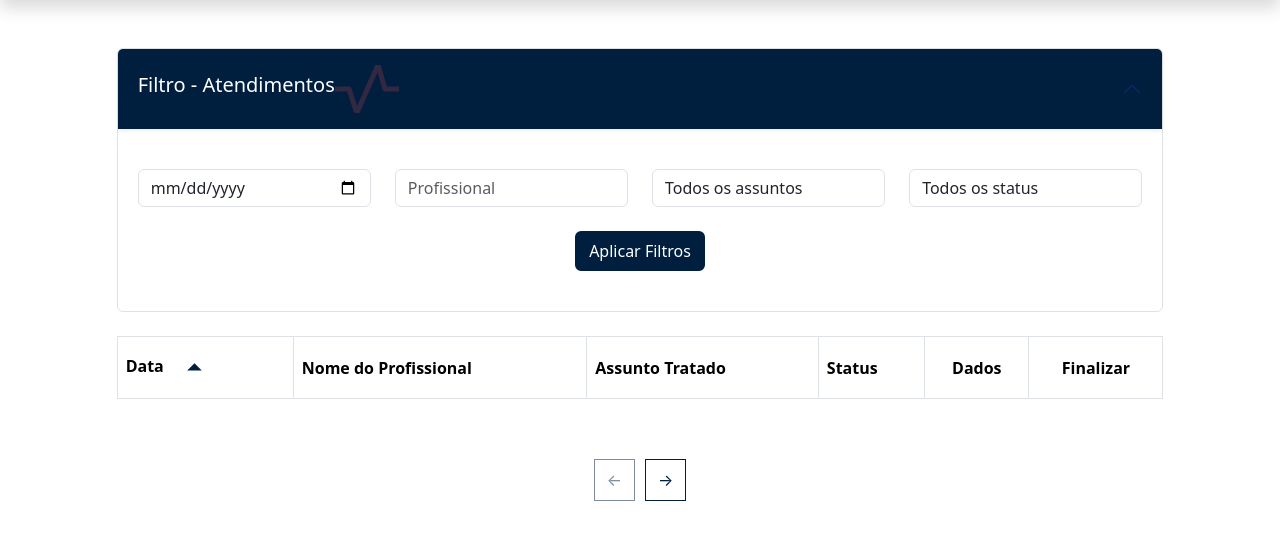
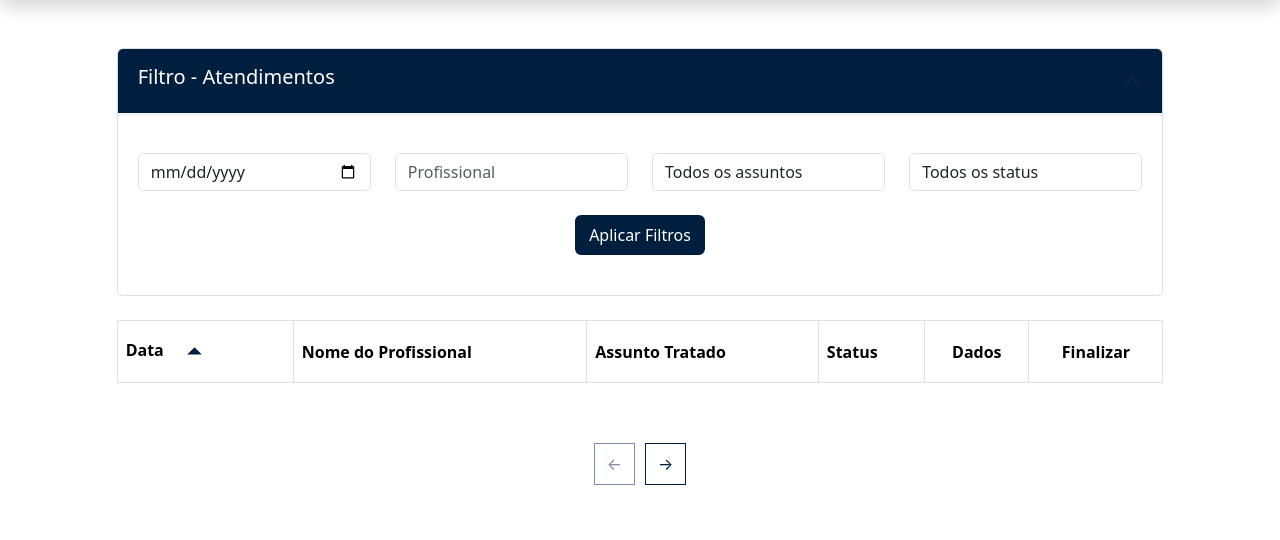
Before and after one commit to thiagormoura/relacionamento_medico-HRG, a PHP site: page /historico.php in a window 1280 px wide. Shown: the part 189-729 px from the top of the page. Run offline with PHP 8.4, Linux system fonts and the light colour scheme; data that the repository does not hold is empty; some libraries are stand-ins or nearby versions.

Commit message:
ajustes corretos

```diff
--- a/historico.php
+++ b/historico.php
@@ -93,34 +93,6 @@ $totalPaginas = ceil($totalRegistros / $registrosPorPagina);
         color: black;
         text-decoration: none;
     }
-    .loading svg polyline {
-        fill: none;
-        stroke-width: 5;
-        stroke-linecap: round;
-        stroke-linejoin: round;
-    }
-
-    .loading svg polyline#back {
-        fill: none;
-        stroke: #ff4d5033;
-    }
-
-    .loading svg polyline#front {
-        fill: none;
-        stroke: #ff4d4f;
-        stroke-dasharray: 48, 144;
-        stroke-dashoffset: 192;
-        animation: dash_682 1.4s linear infinite;
-    }
-
-    @keyframes dash_682 {
-        72.5% {
-            opacity: 0;
-    }
-    to {
-        stroke-dashoffset: 0;
-    }
-    }
 </style>
 <body>
     <?php
@@ -135,12 +107,6 @@ $totalPaginas = ceil($totalRegistros / $registrosPorPagina);
                 <button class="accordion-button shadow-sm text-white text-center" type="button" data-toggle="collapse" data-target="#panelsStayOpen-collapseOne" aria-expanded="true" aria-controls="panelsStayOpen-collapseOne" style="background-color: #001f3f">
                     <i id="filter" class="fa-solid fa-filter mb-1"></i>
                     <h5>Filtro - Atendimentos</h5>
-                    <div class="loading">
-                        <svg width="64px" height="48px">
-                            <polyline points="0.157 23.954, 14 23.954, 21.843 48, 43 0, 50 24, 64 24" id="back"></polyline>
-                            <polyline points="0.157 23.954, 14 23.954, 21.843 48, 43 0, 50 24, 64 24" id="front"></polyline>
-                        </svg>
-                    </div>
                 </button>
             </h2>
             <div id="panelsStayOpen-collapseOne" class="accordion-collapse collapse show" aria-labelledby="panelsStayOpen-collapseOne" data-bs-parent="#accordionPanelsStayOpenExample">
```
